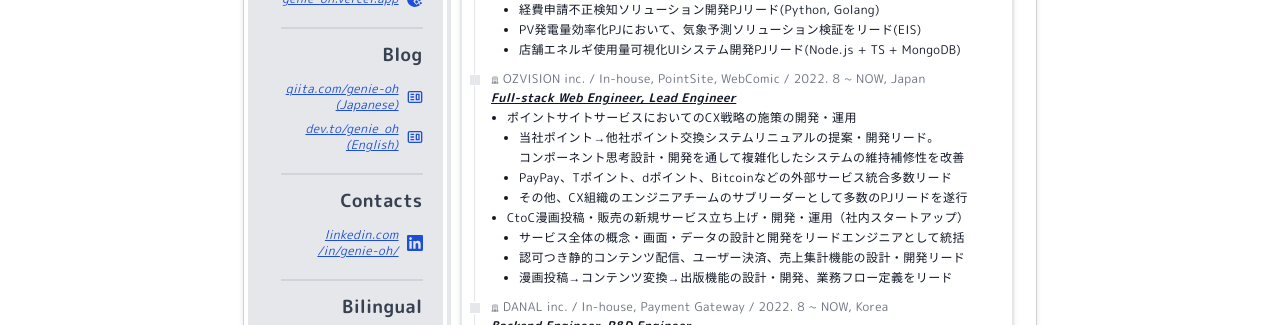
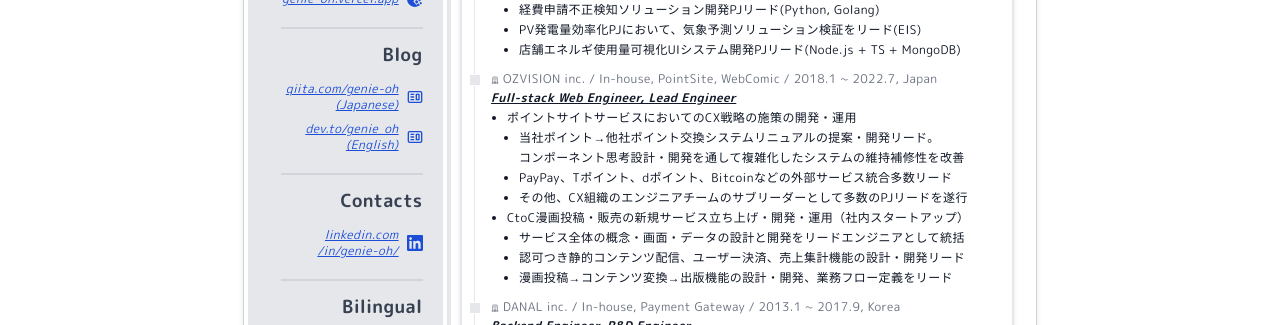
Before and after one commit to genie-oh/nextjs-portfolio, a Next.js app: page /resume in a window 1280 px wide. Shown: the part 627-952 px from the top of the page. Built offline with nearby package versions, Linux system fonts and the light colour scheme.

Commit message:
mod: some text > dataResumeWorkExperiences.ts

```diff
--- a/datas/resume/dataResumeWorkExperiences.ts
+++ b/datas/resume/dataResumeWorkExperiences.ts
@@ -100,7 +100,7 @@ export const dataResumeWorkExperiences: ExperiencesDatas[] = [
   },
   {
     company:
-      "OZVISION inc. / In-house, PointSite, WebComic / 2022. 8 ~ NOW, Japan",
+      "OZVISION inc. / In-house, PointSite, WebComic / 2018.1 ~ 2022.7, Japan",
     role: "Full-stack Web Engineer, Lead Engineer",
     items: [
       {
@@ -162,7 +162,7 @@ export const dataResumeWorkExperiences: ExperiencesDatas[] = [
     ],
   },
   {
-    company: "DANAL inc. / In-house, Payment Gateway / 2022. 8 ~ NOW, Korea",
+    company: "DANAL inc. / In-house, Payment Gateway / 2013.1 ~ 2017.9, Korea",
     role: "Backend Engineer, R&D Engineer",
     items: [
       {
```
